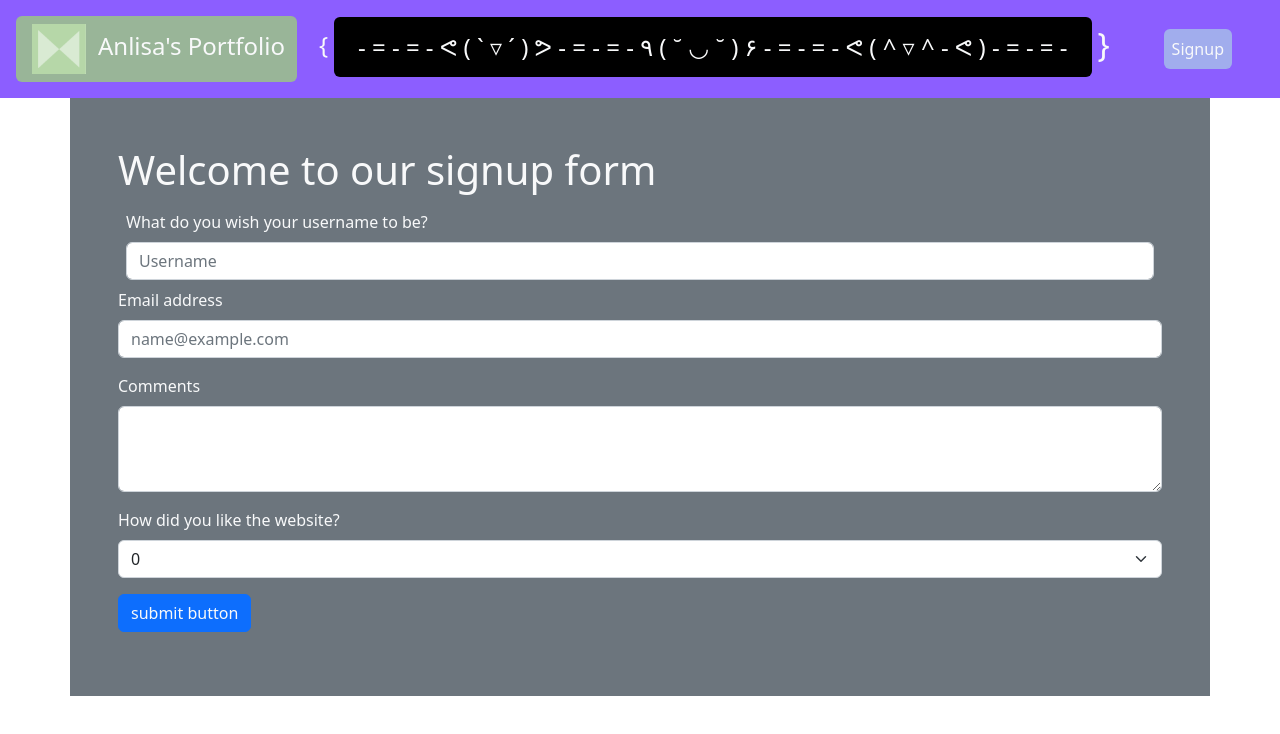
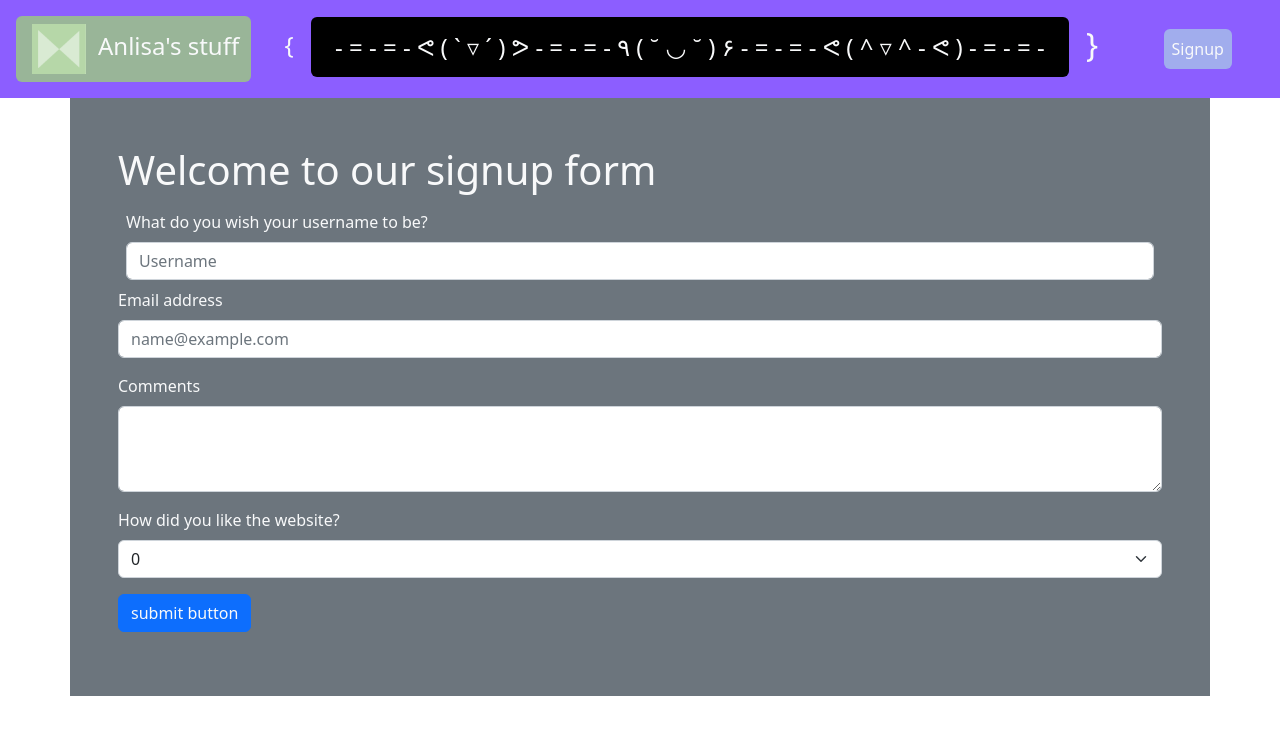
Before and after one commit to anlisa1/Bootstrap-self-assessment, a plain HTML site: page Bootstrap5_Signup.html in a window 1280 px wide. Drawn offline with nearby package versions, Linux system fonts and the light colour scheme.

Commit message:
Update Bootstrap5_Signup.html

```diff
--- a/Bootstrap5_Signup.html
+++ b/Bootstrap5_Signup.html
@@ -17,7 +17,7 @@
     <!-- Navbar content -->
     <a class="my-2 mx-3 nav-item navbar-brand d-flex p-2 rounded" style="background-color:#99b598;" href="./Bootstrap5_Project_Main.html">
       <img class="mx-2" height="50" src="logo2.PNG">
-      <h4 class="text-light nav-brand mx-1 mt-2" >Anlisa's Portfolio</h4>
+      <h4 class="text-light nav-brand mx-1 mt-2" >Anlisa's stuff</h4>
     </a>
     <h4 class="text-light">{</h4>
     <h4 class="text-light p-3 mt-1 px-4 rounded" style="background-color:black"> - = - = - ᕙ ( ` ▿ ´ ) ᕗ - = - = - ٩ ( ˘ ◡ ˘ ) ۶ - = - = - ᕙ ( ^ ▿ ^ - ᕙ ) - = - = -</h4>
```
